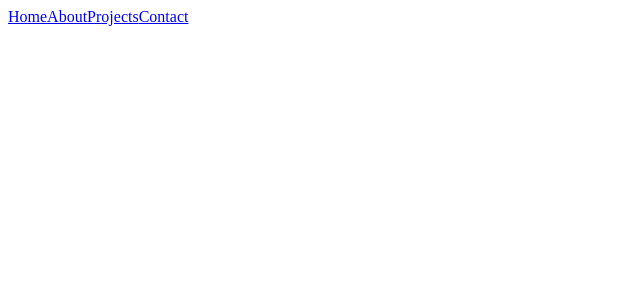
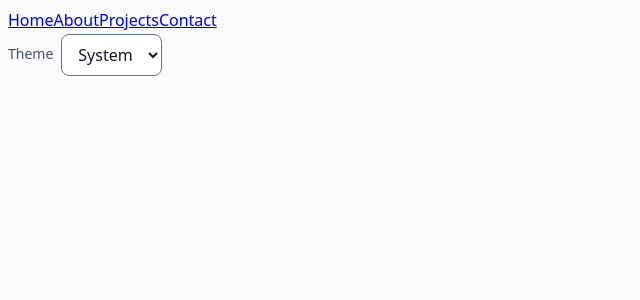
Before and after one commit to rosenberg-c/portfolio, a React (Vite) app: page / in a window 1280 px wide. Shown: the top 300 px of the page, without its empty margins (0-640 px from the left). Built offline with nearby package versions, Linux system fonts and the light colour scheme.

Commit message:
feat(theme): add system-aware theme selection and tests

```diff
--- a/index.html
+++ b/index.html
@@ -4,11 +4,8 @@
     <meta charset="UTF-8" />
     <link rel="icon" type="image/svg+xml" href="/favicon.svg" />
     <meta name="viewport" content="width=device-width, initial-scale=1.0" />
-    <meta
-      name="description"
-      content="Portfolio"
-    />
-    <meta name="theme-color" content="#F7EFE3" />
+    <meta name="description" content="Portfolio" />
+    <meta name="theme-color" content="#0b1220" />
     <title>Portfolio</title>
     <script>
       (function () {
@@ -22,9 +19,11 @@
         } catch (e) {}
         var systemDark = false;
         try {
-          systemDark = window.matchMedia(
-            "(prefers-color-scheme: dark)",
-          ).matches;
+          if (window.matchMedia) {
+            systemDark = window.matchMedia(
+              "(prefers-color-scheme: dark)",
+            ).matches;
+          }
         } catch (e) {}
         var resolved =
           preference === "system"
@@ -38,7 +37,7 @@
         if (meta) {
           meta.setAttribute(
             "content",
-            resolved === "dark" ? "#1b140f" : "#f7efe3",
+            resolved === "dark" ? "#0b1220" : "#f8fafc",
           );
         }
       })();
--- a/package.json
+++ b/package.json
@@ -19,6 +19,7 @@
     "@types/react": "^19.3.0",
     "@types/react-dom": "^19.3.0",
     "@vitejs/plugin-react": "^6.1.2",
+    "happy-dom": "^21.0.4",
     "typescript": "~7.0.2",
     "vite": "catalog:",
     "vite-plus": "catalog:"
--- a/src/features/site-layout/components/SiteHeader/SiteHeader.tsx
+++ b/src/features/site-layout/components/SiteHeader/SiteHeader.tsx
@@ -1,6 +1,7 @@
 import { NavLink } from "react-router";
 import { navigation } from "../../content/navigation";
 import { paths } from "../../../../routes";
+import { ThemeSelector } from "../../../theme/ThemeSelector";
 
 export const SiteHeader = () => {
   return (
@@ -19,6 +20,7 @@ export const SiteHeader = () => {
           </NavLink>
         ))}
       </nav>
+      <ThemeSelector />
     </header>
   );
 };
--- /dev/null
+++ b/src/features/theme/ThemeContext.tsx
@@ -0,0 +1,51 @@
+import {
+  useCallback,
+  useEffect,
+  useLayoutEffect,
+  useState,
+  type ReactNode,
+} from "react";
+
+import {
+  applyTheme,
+  readStoredPreference,
+  readSystemPrefersDark,
+  resolveTheme,
+  subscribeToSystemTheme,
+  writeStoredPreference,
+} from "./theme-core";
+import { ThemeContext, type ThemePreference } from "./useTheme";
+
+export const ThemeProvider = ({ children }: { children: ReactNode }) => {
+  const [preference, setPreferenceState] =
+    useState<ThemePreference>(readStoredPreference);
+  const [systemPrefersDark, setSystemPrefersDark] = useState<boolean>(
+    readSystemPrefersDark,
+  );
+
+  const resolvedTheme = resolveTheme(preference, systemPrefersDark);
+
+  const setPreference = useCallback((next: ThemePreference) => {
+    setPreferenceState(next);
+    writeStoredPreference(next);
+  }, []);
+
+  // Keep system preference in sync with OS changes.
+  useEffect(() => subscribeToSystemTheme(setSystemPrefersDark), []);
+
+  useLayoutEffect(() => {
+    applyTheme(resolvedTheme);
+  }, [resolvedTheme]);
+
+  return (
+    <ThemeContext.Provider
+      value={{
+        preference,
+        resolvedTheme,
+        setPreference,
+      }}
+    >
+      {children}
+    </ThemeContext.Provider>
+  );
+};
--- /dev/null
+++ b/src/features/theme/ThemeSelector.tsx
@@ -0,0 +1,31 @@
+import { useTheme, type ThemePreference } from "./useTheme";
+
+const OPTIONS: ReadonlyArray<{ value: ThemePreference; label: string }> = [
+  { value: "dark", label: "Dark" },
+  { value: "light", label: "Light" },
+  { value: "system", label: "System" },
+];
+
+export const ThemeSelector = () => {
+  const { preference, setPreference } = useTheme();
+
+  return (
+    <label className="theme-selector" htmlFor="theme-preference">
+      <span className="theme-selector__label">Theme</span>
+      <select
+        id="theme-preference"
+        className="theme-selector__control"
+        value={preference}
+        onChange={(event) =>
+          setPreference(event.target.value as ThemePreference)
+        }
+      >
+        {OPTIONS.map(({ value, label }) => (
+          <option key={value} value={value}>
+            {label}
+          </option>
+        ))}
+      </select>
+    </label>
+  );
+};
--- /dev/null
+++ b/src/features/theme/theme-core.ts
@@ -0,0 +1,148 @@
+import type { ResolvedTheme, ThemePreference } from "./useTheme";
+
+export const STORAGE_KEY = "portfolio-theme-preference";
+export const THEME_COLORS = {
+  dark: "#0b1220",
+  light: "#f8fafc",
+} as const;
+
+const DARK_QUERY = "(prefers-color-scheme: dark)";
+
+type StorageLike = Pick<Storage, "getItem" | "setItem">;
+type MediaQueryLike = {
+  matches: boolean;
+  addEventListener?: MediaQueryList["addEventListener"];
+  removeEventListener?: MediaQueryList["removeEventListener"];
+  addListener?: MediaQueryList["addListener"];
+  removeListener?: MediaQueryList["removeListener"];
+};
+type MatchMedia = (query: string) => MediaQueryLike | null;
+
+function defaultStorage(): StorageLike | undefined {
+  try {
+    return typeof localStorage === "undefined" ? undefined : localStorage;
+  } catch {
+    return undefined;
+  }
+}
+
+function defaultMatchMedia(): MatchMedia | undefined {
+  try {
+    if (
+      typeof window === "undefined" ||
+      typeof window.matchMedia !== "function"
+    ) {
+      return undefined;
+    }
+    return (query) => window.matchMedia(query);
+  } catch {
+    return undefined;
+  }
+}
+
+export function parseThemePreference(value: unknown): ThemePreference {
+  return value === "dark" || value === "light" || value === "system"
+    ? value
+    : "system";
+}
+
+export function readStoredPreference(
+  storage: StorageLike | undefined = defaultStorage(),
+): ThemePreference {
+  if (!storage) {
+    return "system";
+  }
+  try {
+    return parseThemePreference(storage.getItem(STORAGE_KEY));
+  } catch {
+    return "system";
+  }
+}
+
+export function writeStoredPreference(
+  preference: ThemePreference,
+  storage: StorageLike | undefined = defaultStorage(),
+): void {
+  if (!storage) {
+    return;
+  }
+  try {
+    storage.setItem(STORAGE_KEY, preference);
+  } catch {
+    // Ignore storage access failures.
+  }
+}
+
+export function resolveTheme(
+  preference: ThemePreference,
+  systemPrefersDark: boolean,
+): ResolvedTheme {
+  if (preference === "system") {
+    return systemPrefersDark ? "dark" : "light";
+  }
+  return preference;
+}
+
+export function applyTheme(
+  theme: ResolvedTheme,
+  doc: Document = document,
+): void {
+  doc.documentElement.dataset.theme = theme;
+  doc.documentElement.style.colorScheme = theme;
+  doc
+    .querySelector('meta[name="theme-color"]')
+    ?.setAttribute("content", THEME_COLORS[theme]);
+}
+
+export function readSystemPrefersDark(
+  matchMedia: MatchMedia | undefined = defaultMatchMedia(),
+): boolean {
+  if (!matchMedia) {
+    return false;
+  }
+  try {
+    return Boolean(matchMedia(DARK_QUERY)?.matches);
+  } catch {
+    return false;
+  }
+}
+
+export function subscribeToSystemTheme(
+  onChange: (systemPrefersDark: boolean) => void,
+  matchMedia: MatchMedia | undefined = defaultMatchMedia(),
+): (() => void) | undefined {
+  if (!matchMedia) {
+    return undefined;
+  }
+
+  let media: MediaQueryLike | null;
+  try {
+    media = matchMedia(DARK_QUERY);
+  } catch {
+    return undefined;
+  }
+  if (!media) {
+    return undefined;
+  }
+
+  const query = media;
+  const handleChange = (event: MediaQueryListEvent) => onChange(event.matches);
+
+  if (
+    typeof query.addEventListener === "function" &&
+    typeof query.removeEventListener === "function"
+  ) {
+    query.addEventListener("change", handleChange);
+    return () => query.removeEventListener?.("change", handleChange);
+  }
+
+  if (
+    typeof query.addListener === "function" &&
+    typeof query.removeListener === "function"
+  ) {
+    query.addListener(handleChange);
+    return () => query.removeListener?.(handleChange);
+  }
+
+  return undefined;
+}
--- /dev/null
+++ b/src/features/theme/useTheme.ts
@@ -0,0 +1,20 @@
+import { createContext, useContext } from "react";
+
+export type ThemePreference = "dark" | "light" | "system";
+export type ResolvedTheme = "dark" | "light";
+
+export interface ThemeContextValue {
+  preference: ThemePreference;
+  resolvedTheme: ResolvedTheme;
+  setPreference: (preference: ThemePreference) => void;
+}
+
+export const ThemeContext = createContext<ThemeContextValue | null>(null);
+
+export const useTheme = (): ThemeContextValue => {
+  const value = useContext(ThemeContext);
+  if (!value) {
+    throw new Error("useTheme must be used within ThemeProvider");
+  }
+  return value;
+};
--- a/src/main.tsx
+++ b/src/main.tsx
@@ -2,11 +2,15 @@ import { StrictMode } from "react";
 import { createRoot } from "react-dom/client";
 import { BrowserRouter } from "react-router";
 import { App } from "./App";
+import { ThemeProvider } from "./features/theme/ThemeContext";
+import "./styles/theme.css";
 
 createRoot(document.getElementById("root")!).render(
   <StrictMode>
-    <BrowserRouter>
-      <App />
-    </BrowserRouter>
+    <ThemeProvider>
+      <BrowserRouter>
+        <App />
+      </BrowserRouter>
+    </ThemeProvider>
   </StrictMode>,
 );
--- /dev/null
+++ b/src/styles/theme.css
@@ -0,0 +1,40 @@
+@import "./tokens.css";
+
+html,
+body,
+#root {
+  background-color: var(--color-bg);
+  color: var(--color-text);
+  font-family: var(--font-sans);
+  line-height: 1.6;
+}
+
+a:focus-visible,
+button:focus-visible,
+select:focus-visible {
+  outline: 3px solid var(--color-accent);
+  outline-offset: 4px;
+}
+
+.theme-selector {
+  display: inline-flex;
+  align-items: center;
+  gap: var(--space-2);
+  color: var(--color-text);
+  font: inherit;
+}
+
+.theme-selector__label {
+  font-size: 0.875rem;
+  color: var(--color-muted);
+}
+
+.theme-selector__control {
+  border: 1px solid var(--color-control-border);
+  background: var(--color-surface);
+  color: var(--color-text);
+  border-radius: var(--radius-sm);
+  padding: var(--space-2) var(--space-3);
+  font: inherit;
+  cursor: pointer;
+}
--- /dev/null
+++ b/src/styles/tokens.css
@@ -0,0 +1,35 @@
+:root {
+  --color-bg: #0b1220;
+  --color-surface: #111a2e;
+  --color-text: #e6eaf2;
+  --color-muted: #a8b3c7;
+  --color-border: #1f2a44;
+  --color-control-border: #64748b;
+  --color-accent: #a78bfa;
+  --color-accent-hover: #c4b5fd;
+  --color-accent-contrast: #0b1220;
+  --font-sans:
+    system-ui, -apple-system, "Segoe UI", Roboto, Helvetica, Arial, sans-serif;
+  --space-2: 0.5rem;
+  --space-3: 0.75rem;
+  --space-4: 1rem;
+  --space-6: 1.5rem;
+  --space-8: 2rem;
+  --space-12: 3rem;
+  --radius-sm: 0.5rem;
+  --radius-md: 0.75rem;
+  --content-max: 72rem;
+  --header-height: 4rem;
+}
+
+[data-theme="light"] {
+  --color-bg: #f8fafc;
+  --color-surface: #ffffff;
+  --color-text: #0f172a;
+  --color-muted: #475569;
+  --color-border: #e2e8f0;
+  --color-control-border: #64748b;
+  --color-accent: #7c3aed;
+  --color-accent-hover: #6d28d9;
+  --color-accent-contrast: #ffffff;
+}
--- a/vite.config.ts
+++ b/vite.config.ts
@@ -5,6 +5,9 @@ import { defineConfig, lazyPlugins } from "vite-plus";
 export default defineConfig({
   server: {
     host: true,
+  },
+  test: {
+    environment: "happy-dom",
   },
   fmt: {
     printWidth: 80,
```
Also changed, not shown: src/features/theme/theme-test-utils.ts (added, +33 -0 lines), 2 other files (tests, documents, lock files or other folders).
